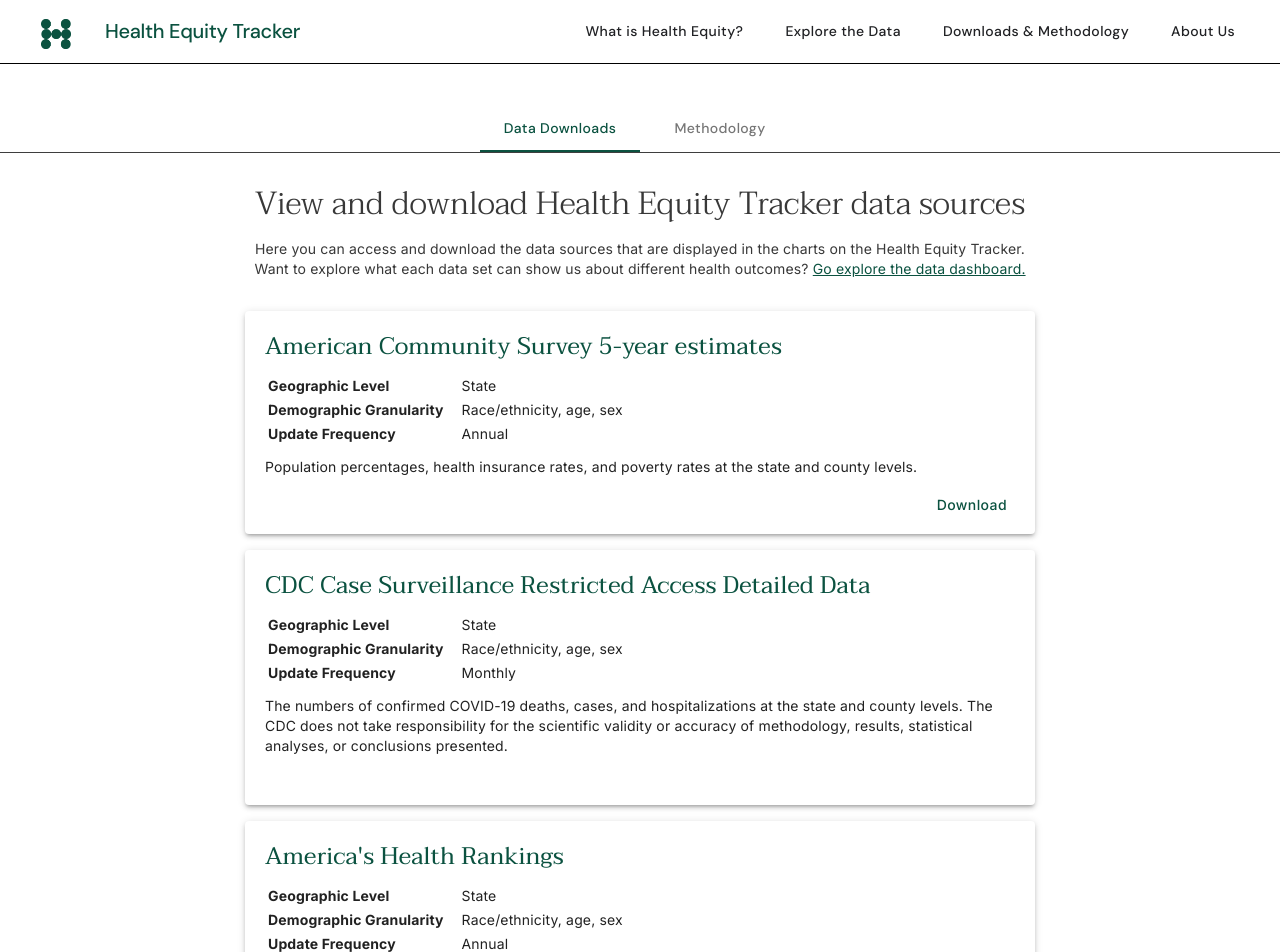
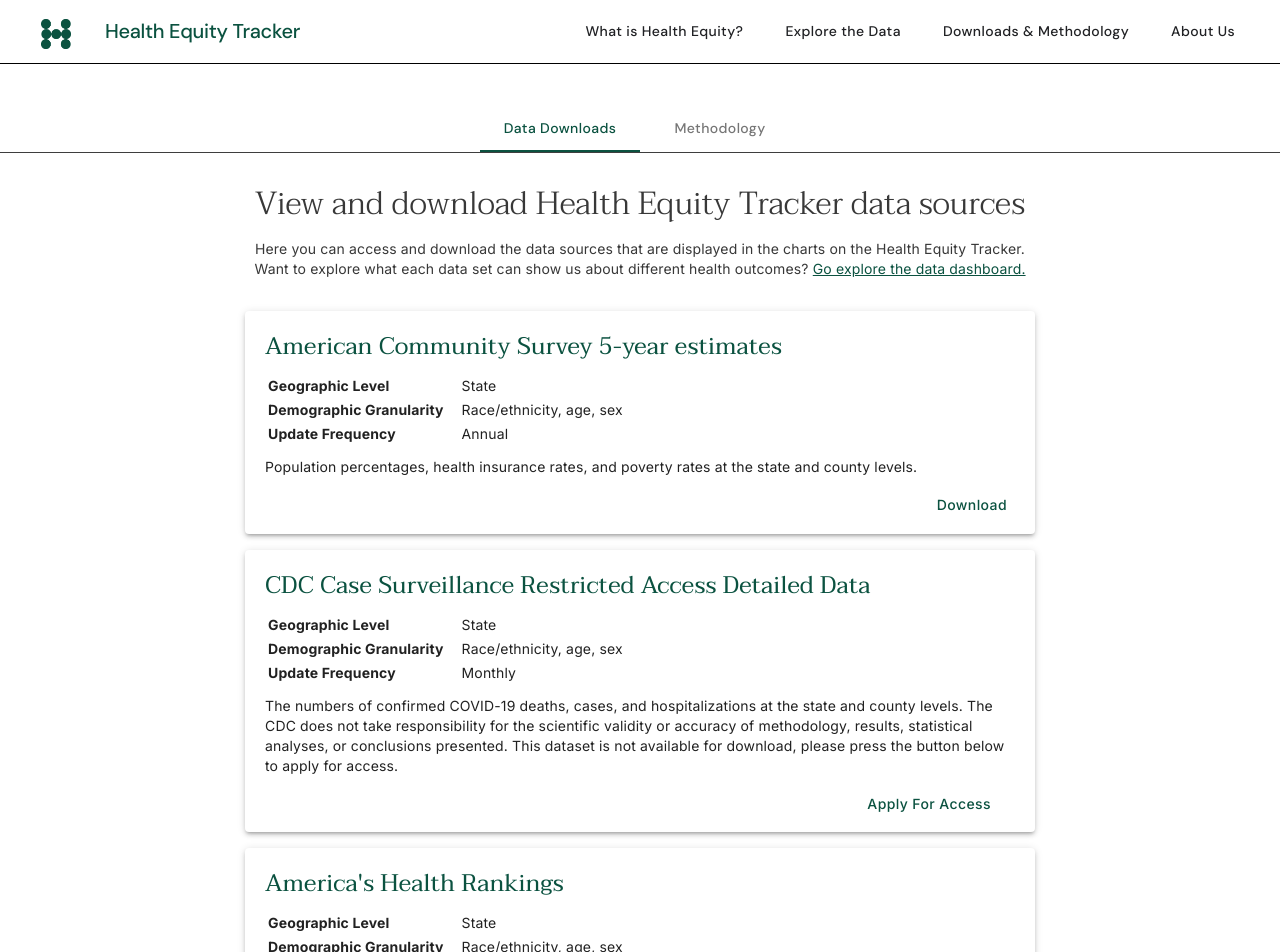
Before and after one commit to ebuddenberg/health-equity-tracker, a React (Create React App) app in the folder frontend/: page /datacatalog in a window 1280 px wide. Shown: the top 952 px of the page. Built offline with nearby package versions, Linux system fonts and the light colour scheme.

Commit message:
Add explanation of why CDC data is not downloadable (#911)
* Add explanation of why CDC data is not downloadable

* fix it

* fix

```diff
--- a/frontend/src/data/config/MetadataMap.ts
+++ b/frontend/src/data/config/MetadataMap.ts
@@ -43,7 +43,8 @@ const dataSourceMetadataList: DataSourceMetadata[] = [
     description:
       "The numbers of confirmed COVID-19 deaths, cases, and hospitalizations at the state and county levels. " +
       "The CDC does not take responsibility for the scientific validity or accuracy of methodology, " +
-      "results, statistical analyses, or conclusions presented.",
+      "results, statistical analyses, or conclusions presented. This dataset is not available for download, " +
+      "please press the button below to apply for access.",
     dataset_ids: [
       "cdc_restricted_data-by_race_county",
       "cdc_restricted_data-by_race_state",
--- a/frontend/src/data/utils/DatasetTypes.ts
+++ b/frontend/src/data/utils/DatasetTypes.ts
@@ -11,7 +11,6 @@ export interface DataSourceMetadata {
   readonly demographic_granularity: string;
   readonly update_frequency: string;
   readonly downloadable: boolean;
-  readonly download_link?: string;
 }
 
 // Datasets contain data with specified breakdowns
--- a/frontend/src/pages/DataCatalog/dataset_explorer/DataSourceListing.tsx
+++ b/frontend/src/pages/DataCatalog/dataset_explorer/DataSourceListing.tsx
@@ -5,6 +5,7 @@ import {
   DatasetMetadata,
 } from "../../../data/utils/DatasetTypes";
 import { getLogger } from "../../../utils/globals";
+import { ReactRouterLinkButton } from "../../../utils/urlutils";
 import styles from "./DataSourceListing.module.scss";
 import Button from "@material-ui/core/Button";
 import Card from "@material-ui/core/Card";
@@ -141,16 +142,15 @@ export function DataSourceListing(props: DataSourceListingProps) {
               Download
             </Button>
           )}
-          {!props.source_metadata.downloadable &&
-            props.source_metadata.download_link && (
-              <Link
-                href={props.source_metadata.download_link}
-                target="_blank"
-                rel="noopener noreferrer"
-              >
-                <Button color="primary">Download</Button>
-              </Link>
-            )}
+          {/* CDC restricted data is not downloadable. */}
+          {props.source_metadata.id === "cdc_restricted" && (
+            <ReactRouterLinkButton
+              url="https://data.cdc.gov/Case-Surveillance/COVID-19-Case-Surveillance-Restricted-Access-Detai/mbd7-r32t"
+              className={styles.DownloadListItem}
+            >
+              Apply For Access
+            </ReactRouterLinkButton>
+          )}
         </div>
         <Dialog onClose={() => setDialogIsOpen(false)} open={dialogIsOpen}>
           <DialogTitle className={styles.DialogTitle}>
```
